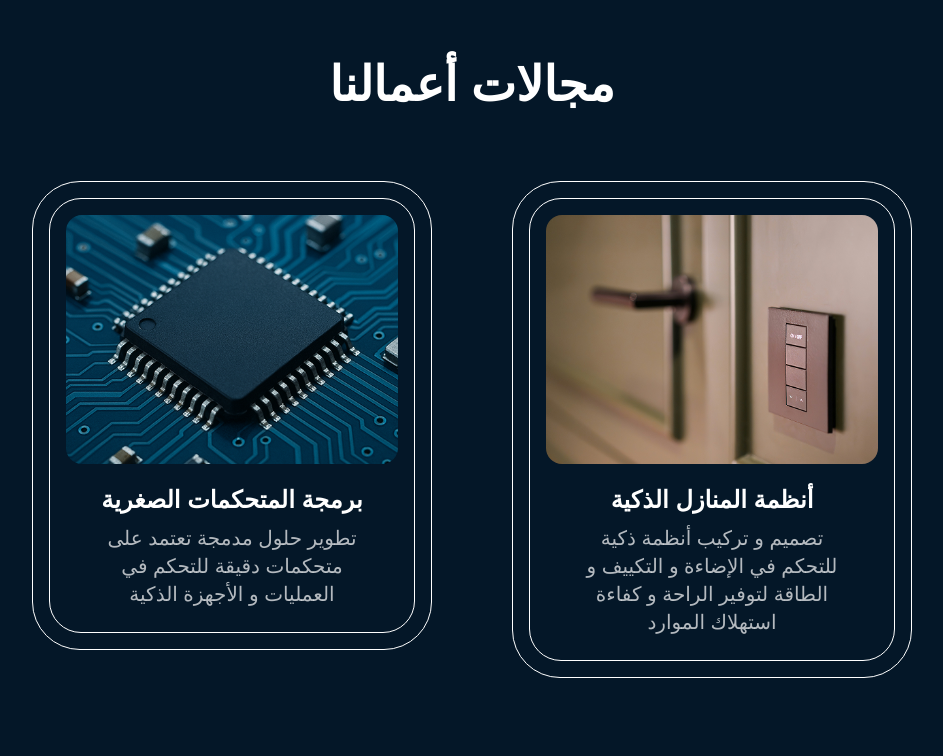
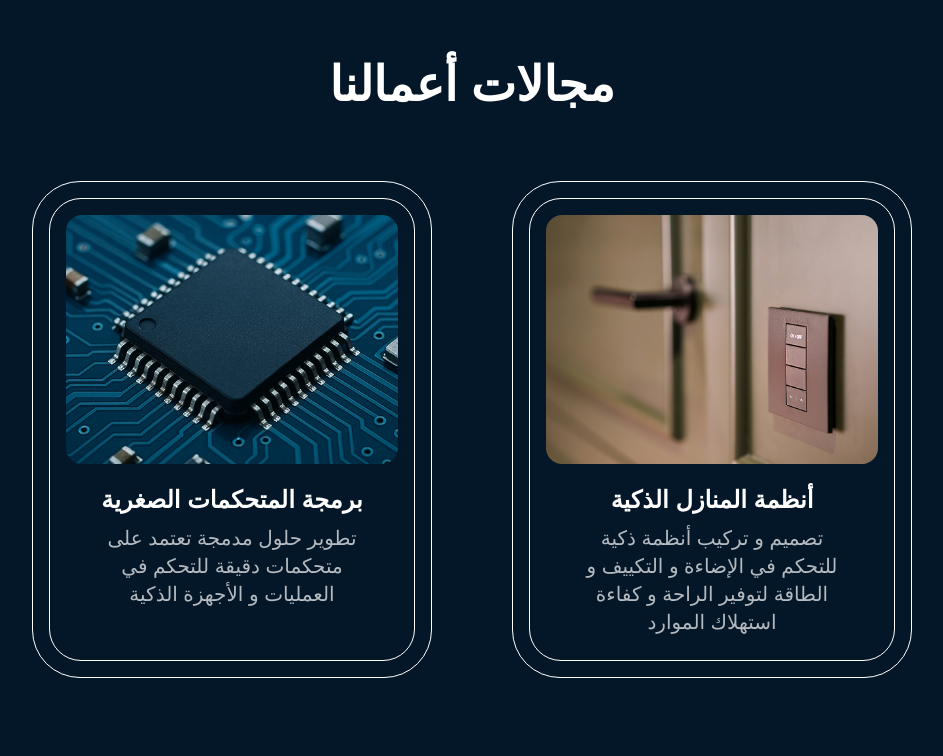
Before and after one commit to tarek-sabony-dev/MOES, a Next.js app: page / in a window 1280 px wide. Shown: the part 1320-2076 px from the top of the page, without its empty margins (168-1111 px from the left). Built offline with nearby package versions, Linux system fonts and the light colour scheme; a web font is replaced by a local one.

Commit message:
fixing text wrap issue

```diff
--- a/src/components/section.jsx
+++ b/src/components/section.jsx
@@ -27,10 +27,10 @@ function CarouselSection ({cards, ref}) {
         <div className="w-full h-fit lg:hidden ">
           <CarouselWithDots cards={cards} ></CarouselWithDots>
         </div>
-        <div className="w-full h-fit hidden lg:flex justify-center items-start flex-wrap gap-6 lg:gap-20 p-6 lg:px-0 lg:py-12 ">
+        <div className="w-full h-fit hidden lg:flex justify-center items-stretch flex-wrap gap-6 lg:gap-20 p-6 lg:px-0 lg:py-12 ">
           {cards.map((card) => (
-            <div key={card.id} className="w-[calc(50%-80px)] h-full flex flex-col justify-center items-center p-2 lg:p-4 border border-white rounded-3xl lg:rounded-[48px] ">
-              <div className={`w-full h-full flex flex-col justify-center items-center gap-5 p-2 pb-5 lg:p-4 lg:pb-6 border border-white rounded-2xl lg:rounded-[32px] `}>
+              <div key={card.id} className="w-[calc(50%-80px)] flex flex-col justify-start items-start p-2 lg:p-4 border border-white rounded-3xl lg:rounded-[48px] ">
+               <div className={`w-full h-full flex flex-col justify-start items-start gap-5 p-2 pb-5 lg:p-4 lg:pb-6 border border-white rounded-2xl lg:rounded-[32px] `}>
                 <div className="w-full h-fit flex flex-col gap-5 ">
                   <img className="w-full rounded-lg lg:rounded-2xl " src={card.image} alt="" />
                   <div className="w-full h-fit flex flex-col justify-center items-center lg:items-end gap-2 px-2 lg:px-6 ">
```
